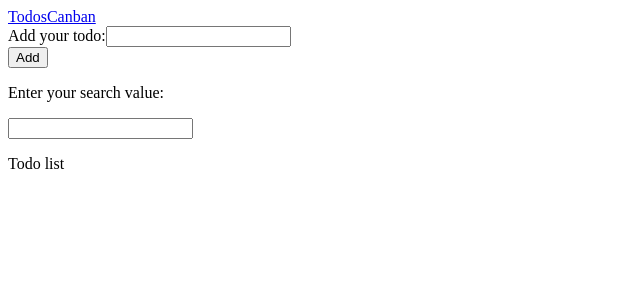
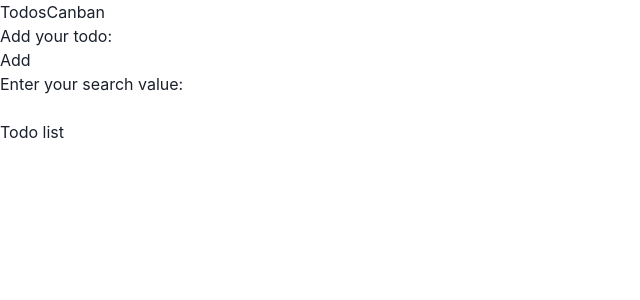
Before and after one commit to YuliiaDikun/todo-ts-react, a React (Create React App) app: page / in a window 1280 px wide. Shown: the top 300 px of the page, without its empty margins (0-640 px from the left). Built offline with nearby package versions, Linux system fonts and the light colour scheme.

Commit message:
add chakra provider and theme

```diff
--- /dev/null
+++ b/src/Config/theme.ts
@@ -0,0 +1,13 @@
+import { extendTheme } from "@chakra-ui/react";
+
+const theme = extendTheme({
+  styles: {
+    global: (props: { colorMode: string }) => ({
+      body: {
+        bg: props.colorMode === "dark" ? 'gray.800' : 'white',
+      },
+    }),
+  },
+});
+
+export default theme;
--- a/src/Pages/Todos.tsx
+++ b/src/Pages/Todos.tsx
@@ -17,7 +17,7 @@ const Todos: React.FC = () => {
       return [
         ...prevTodos,
         {
-          id: Math.random().toString(),
+          id: new Date().toString(),
           isChecked: false,
           title: todo.title,
         },
--- a/src/index.tsx
+++ b/src/index.tsx
@@ -2,14 +2,17 @@ import React from "react";
 import ReactDOM from "react-dom/client";
 import App from "./App";
 import { BrowserRouter } from "react-router-dom";
-
+import { ChakraProvider } from "@chakra-ui/react";
+import theme from "./Config/theme";
 const root = ReactDOM.createRoot(
   document.getElementById("root") as HTMLElement
 );
 root.render(
   <React.StrictMode>
-    <BrowserRouter>
-      <App />
-    </BrowserRouter>
+    <ChakraProvider theme={theme}>
+      <BrowserRouter>
+        <App />
+      </BrowserRouter>
+    </ChakraProvider>
   </React.StrictMode>
 );
```
Also changed, not shown: package.json (+12 -1 lines), 1 other file (tests, documents, lock files or other folders).
